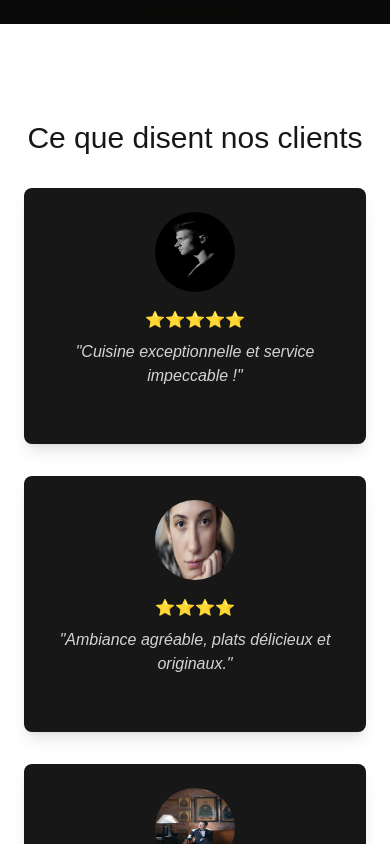
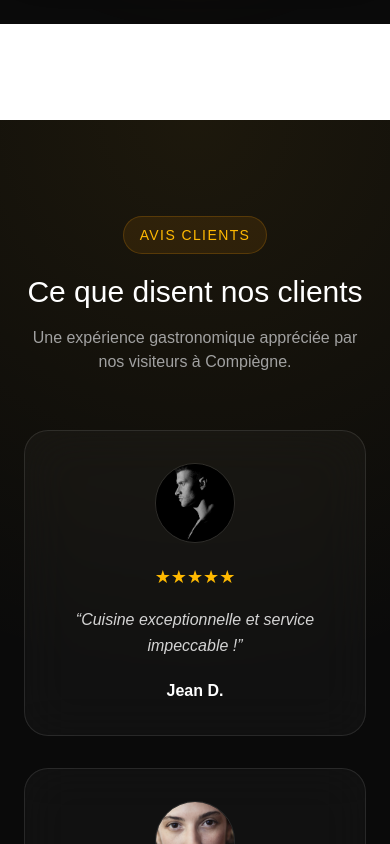
Before and after one commit to Thomas6095/bistrot-remparts, a Next.js app: page / in a window 390 px wide. Shown: the part 3980-4824 px from the top of the page. Built offline with nearby package versions, Linux system fonts and the light colour scheme; a web font is replaced by a local one.

Commit message:
Rebuild ReviewSection and fix bg

```diff
--- a/components/ReviewSection.tsx
+++ b/components/ReviewSection.tsx
@@ -1,3 +1,5 @@
+import Image from "next/image";
+
 const reviews = [
   {
     name: "Jean D.",
@@ -21,21 +23,80 @@ const reviews = [
 
 export default function ReviewSection() {
   return (
-    <section className="max-w-5xl mx-auto mt-24 px-6 pb-24">
-      <h2 className="text-3xl font-[var(--font-playfair)] mb-8 text-center">
+    <section className="relative mt-24 overflow-hidden bg-neutral-950 py-24">
+
+      {/* Glow background */}
+      <div className="absolute inset-0 bg-[radial-gradient(circle_at_top,rgba(251,191,36,0.08),transparent_40%)] pointer-events-none" />
+
+      <div className="relative z-10 max-w-6xl mx-auto px-6">
+
+        <div className="text-center mb-14">
+
+          <span className="inline-block px-4 py-2 rounded-full bg-amber-500/10 border border-amber-500/20 text-amber-400 text-sm tracking-widest uppercase mb-5">
+            Avis clients
+          </span>
+
+          <h2 className="text-3xl md:text-5xl font-[var(--font-playfair)] text-white mb-4">
             Ce que disent nos clients
           </h2>
+
+          <p className="text-neutral-400 max-w-2xl mx-auto">
+            Une expérience gastronomique appréciée par nos visiteurs à Compiègne.
+          </p>
+
+        </div>
+
         <div className="grid grid-cols-1 md:grid-cols-3 gap-8">
+
           {reviews.map((r, i) => (
-          <div key={i} className="bg-neutral-900 rounded-lg p-6 shadow-lg flex flex-col items-center">
-            <img src={r.photo} alt={r.name} className="w-20 h-20 rounded-full mb-4"/>
-            <div className="flex gap-1 mb-2">
-              {"⭐".repeat(r.rating)}
+            <div
+              key={i}
+              className="
+                group relative overflow-hidden
+                rounded-3xl border border-white/10
+                bg-white/[0.03]
+                p-8
+                backdrop-blur-xl
+                transition-all duration-500
+                hover:border-amber-500/30
+                hover:bg-white/[0.05]
+                hover:-translate-y-1
+              "
+            >
+
+              {/* Glow hover */}
+              <div className="absolute inset-0 opacity-0 group-hover:opacity-100 transition-opacity duration-500 bg-[radial-gradient(circle_at_top,rgba(251,191,36,0.08),transparent_50%)]" />
+
+              <div className="relative z-10 flex flex-col items-center text-center">
+
+                <div className="relative w-20 h-20 mb-5 overflow-hidden rounded-full border border-white/10">
+                  <Image
+                    src={r.photo}
+                    alt={r.name}
+                    fill
+                    className="object-cover"
+                  />
                 </div>
-            <p className="text-center text-neutral-300 italic">"{r.text}"</p>
-            <span className="mt-2 font-semibold">{r.name}</span>
+
+                <div className="flex gap-1 mb-4 text-amber-400 text-lg">
+                  {"★".repeat(r.rating)}
+                </div>
+
+                <p className="text-neutral-300 italic leading-relaxed">
+                  “{r.text}”
+                </p>
+
+                <span className="mt-5 text-white font-semibold">
+                  {r.name}
+                </span>
+
+              </div>
+
             </div>
           ))}
+
+        </div>
+
       </div>
     </section>
   );
```
Lines whose indentation alone changed are shown as unchanged.
